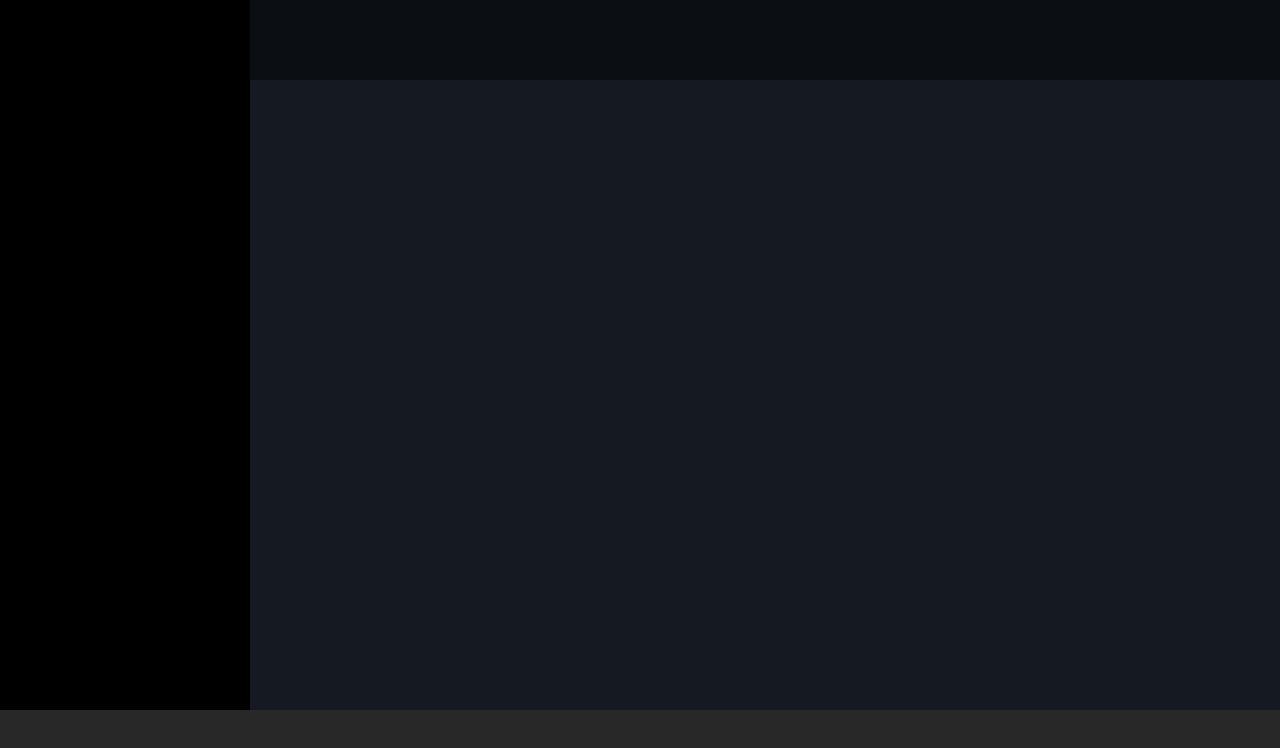
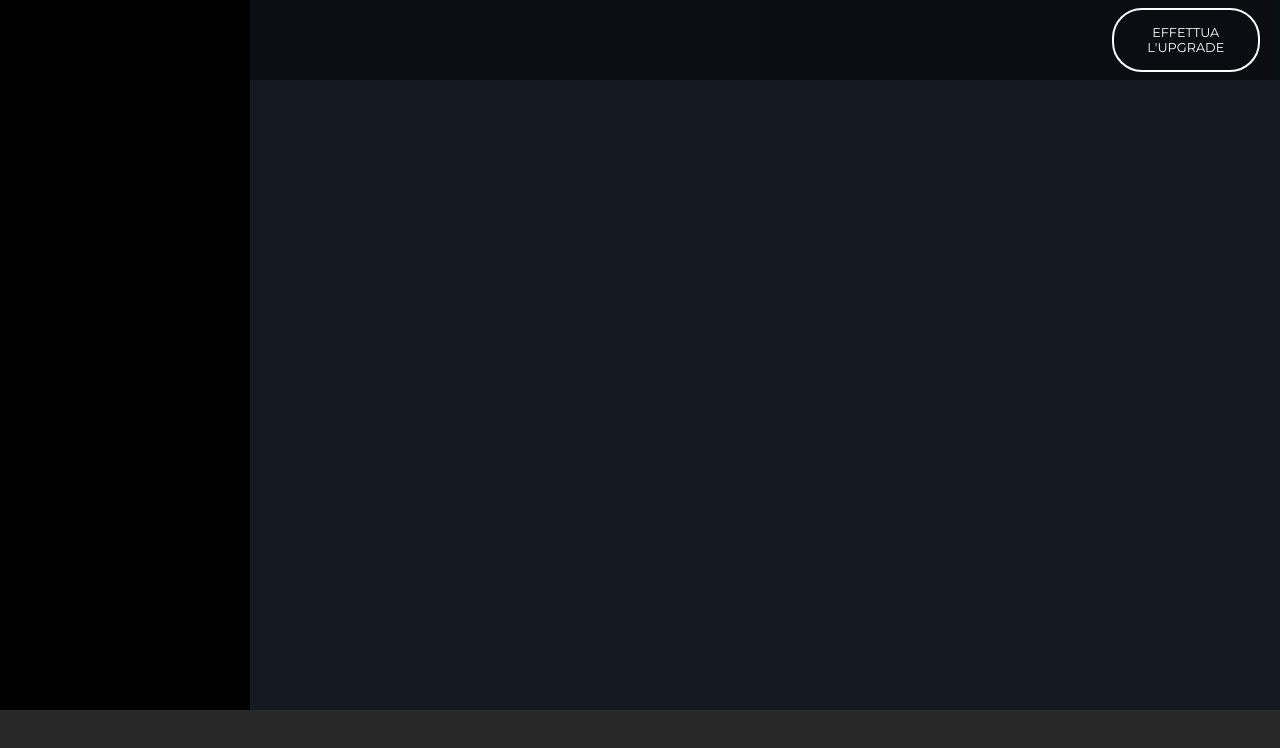
Before and after one commit to matteobonelli/html-css-spotifyweb, a plain HTML site: page index.html in a window 1280 px wide. Drawn offline with Linux system fonts and the light colour scheme.

Commit message:
call-to-action section completed

```diff
--- a/css/style.css
+++ b/css/style.css
@@ -21,9 +21,53 @@ body{
 .debug{
     border: 1px solid white;
 }
+/* height and widths */
+.h100{
+    height: 100%;
+}
+/* padding */
+.py-10{
+    padding-top: 10px;
+    padding-bottom: 10px;
+}
+.py-20{
+    padding-top: 20px;
+    padding-bottom: 20px
+}
+.px-20{
+    padding-left: 20px;
+    padding-right: 20px;
+}
+/* text colors and utilities */
+.text-white{
+    color: var(--color-white);
+}
+.text-center{
+    text-align: center;
+}
+.font-size-small{
+    font-size: 0.8em;
+}
+/* buttons */
+.btn{
+    border: 2px solid white;
+    border-radius: 30px;
+    padding: 15px 10px;
+}
+.btn:hover{
+    cursor: pointer;
+}
 /* flex */
 .d-flex{
     display: flex;
+    flex-flow: row nowrap;
+}
+.justify-end{
+    justify-content: flex-end;
+}
+.align-center{
+    align-items: center;
+    align-content: center;
 }
 /* container */
 .wrapper{
@@ -65,3 +109,7 @@ main{
     padding: 100px 10px 10px 10px;
     color: var(--color-white);
 }
+/* call-to-action */
+#call-to-action .btn{
+    width: 15%;
+}
--- a/index.html
+++ b/index.html
@@ -12,7 +12,9 @@
 <body>
     <div class="wrapper">
         <div id="call-to-action">
-
+            <div class="h100 d-flex justify-end align-center px-20 py-20 font-size-small">
+                <div class="btn text-white text-center">EFFETTUA L'UPGRADE</div>
+            </div>
         </div>
         <main class="d-flex">
             <nav id="sidebar">
```
